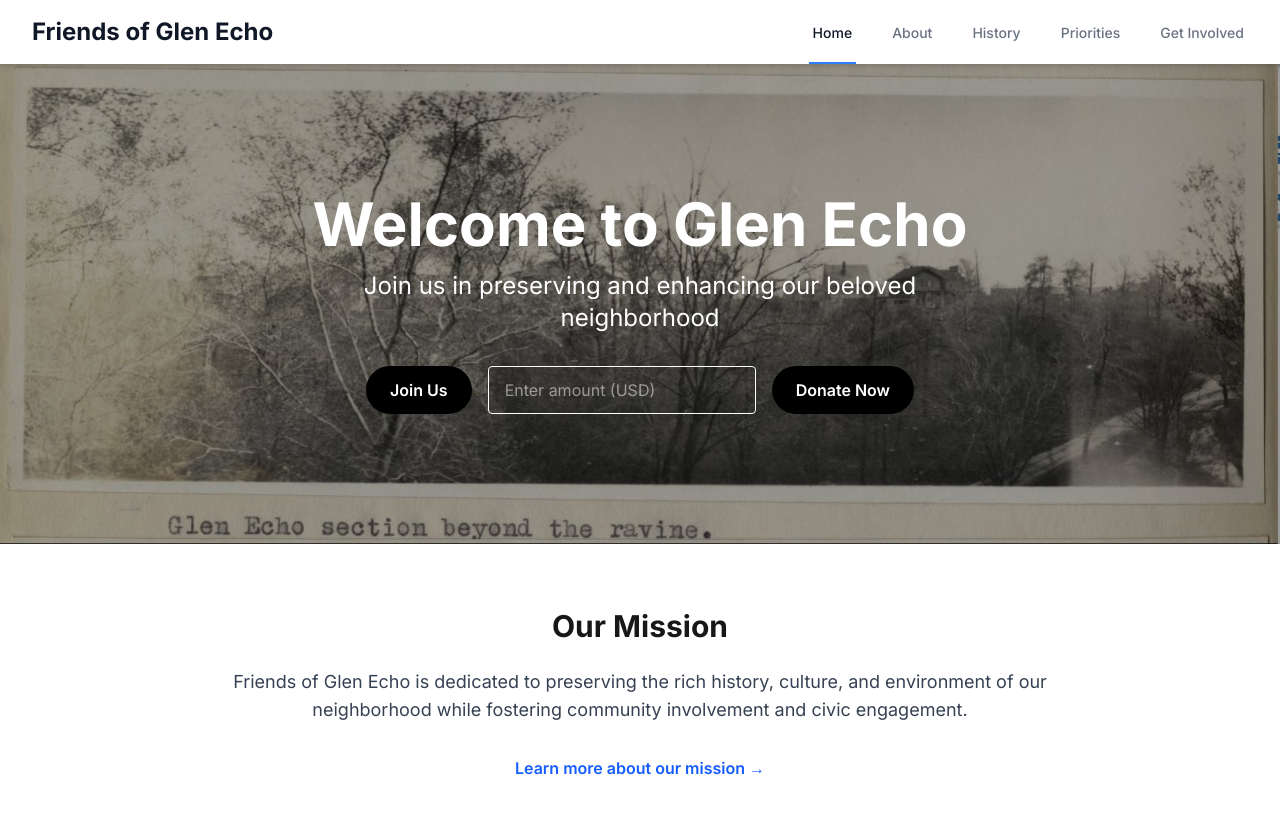
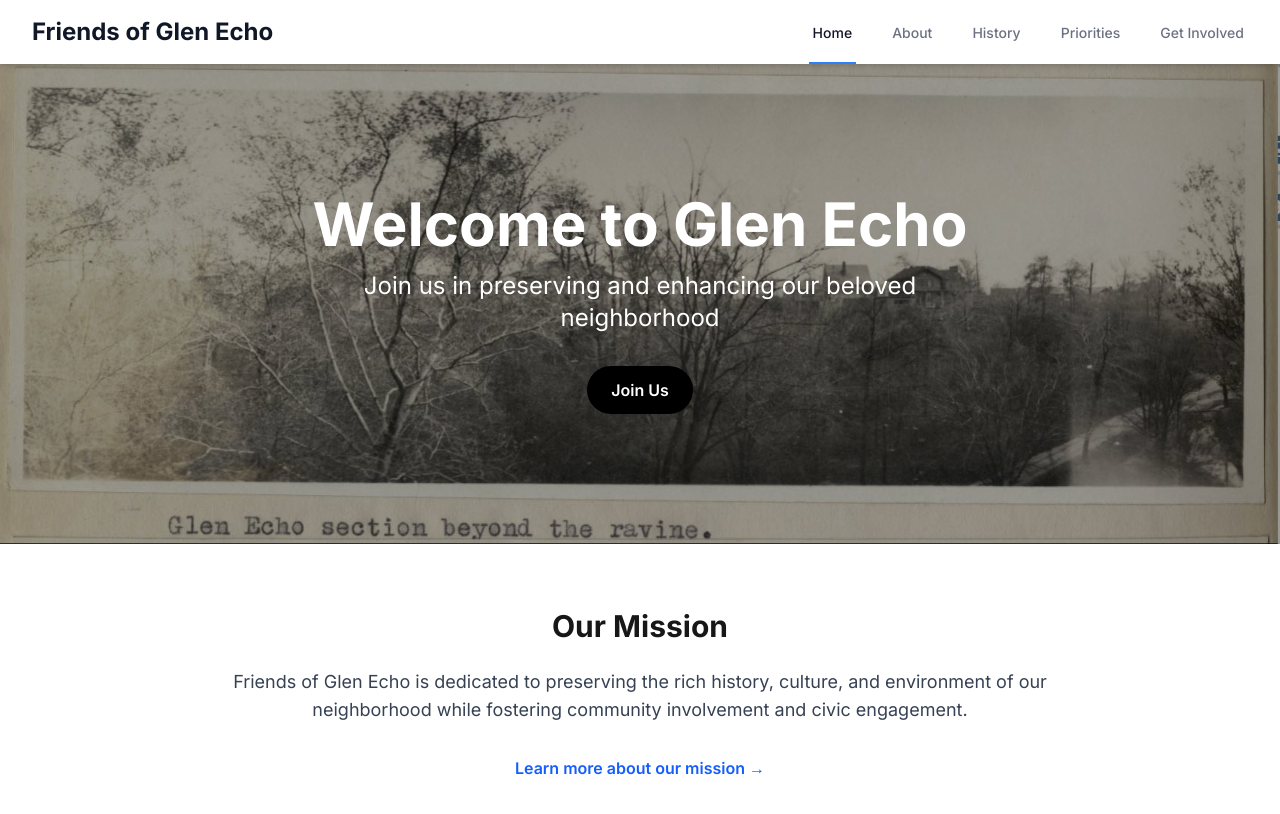
Before and after one commit to andrewjhinger/GlenEcho, a Next.js app: page / in a window 1280 px wide. Shown: the top 814 px of the page. Built offline with nearby package versions, Linux system fonts and the light colour scheme.

Commit message:
new deploy

```diff
--- a/src/app/page.tsx
+++ b/src/app/page.tsx
@@ -27,7 +27,6 @@ export default function Home() {
           </p>
           <div className="flex gap-4 justify-center">
             <JoinUsLink />
-            <DonateButton></DonateButton>
           </div>
         </div>
       </section>
```
